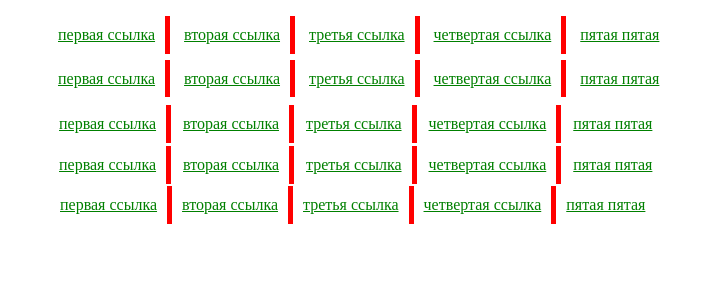
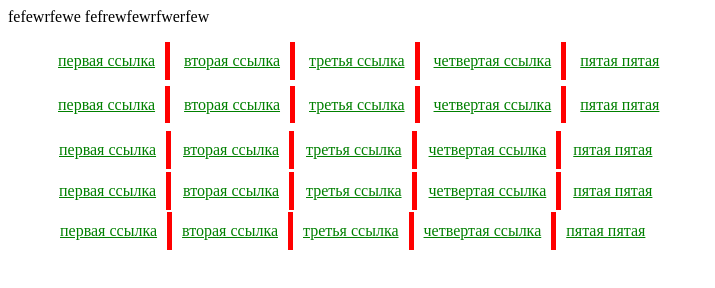
Before and after one commit to StolpnerA/Front-end-Developer, a plain HTML site: page HomeWork/HW_10/LINKS.html in a window 1280 px wide. Shown: the whole page, without its empty margins (0-715 px from the left). Drawn offline with Linux system fonts and the light colour scheme.

Commit message:
2017-01-10

```diff
--- a/HomeWork/HW_10/LINKS.html
+++ b/HomeWork/HW_10/LINKS.html
@@ -99,7 +99,7 @@
     </style>
 </head>
 <body>
-
+fefewrfewe fefrewfewrfwerfew
 <div class="first">
 <ul>
     <li><a href="#">первая ссылка</a></li>
```
